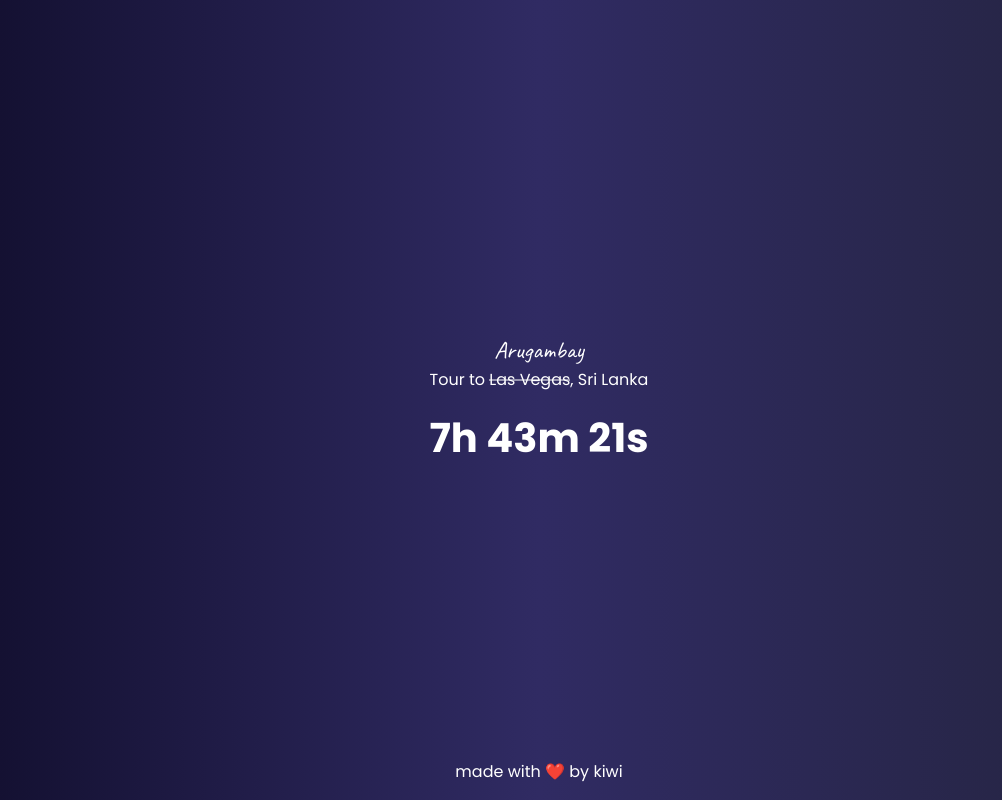
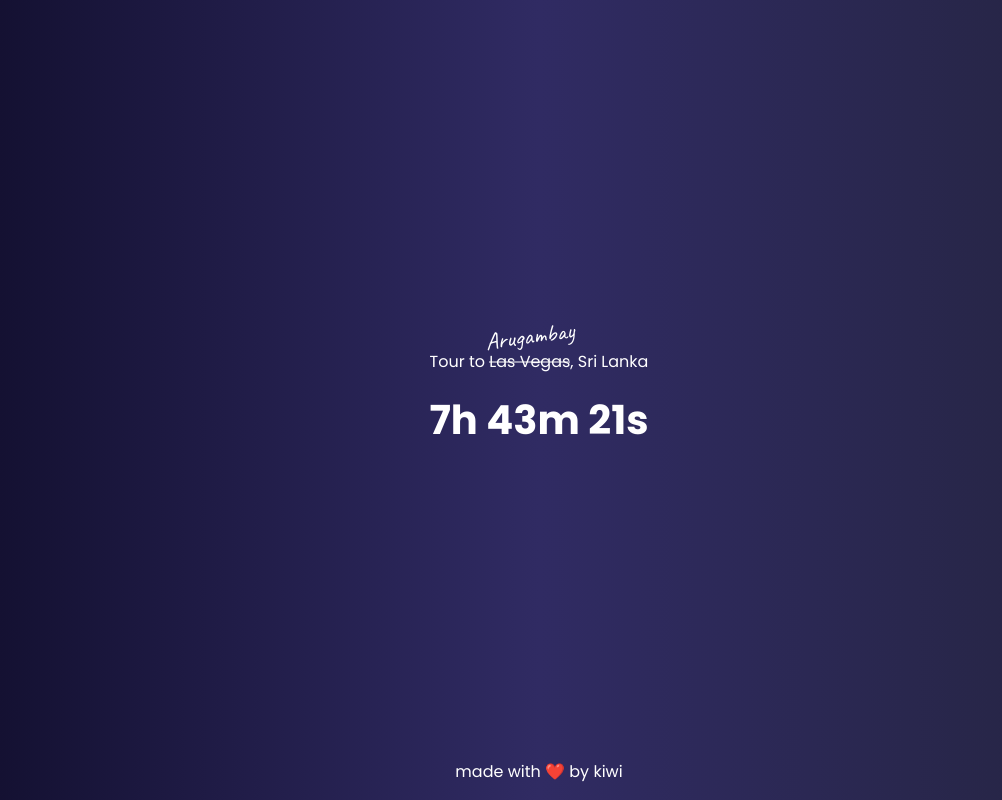
Before and after one commit to kiwizu3/kiwi-countdown, a plain HTML site: page index.html in a window 1280 px wide. Shown: the whole page, without its empty margins (101-1103 px from the left). Drawn offline with nearby package versions, Linux system fonts and the light colour scheme.

Commit message:
Gave it a spin

```diff
--- a/index.html
+++ b/index.html
@@ -75,6 +75,9 @@
         }
 
         .arugambay {
+            rotate: -7.5deg;
+            top: -2rem;
+            left: 3.5rem;
             font-family: "Caveat", cursive;
             font-optical-sizing: auto;
             font-weight: 400;
@@ -85,8 +88,8 @@
 </head>
 
 <body>
-    <div class="countdown-container">
-        <span class="arugambay">Arugambay</span>
+    <div class="countdown-container position-relative">
+        <span class="arugambay position-absolute">Arugambay</span>
         <p>Tour to <span class="strike-through">Las Vegas</span>, Sri Lanka</p>
         <div id="countdown" class="countdown"></div>
     </div>
```
